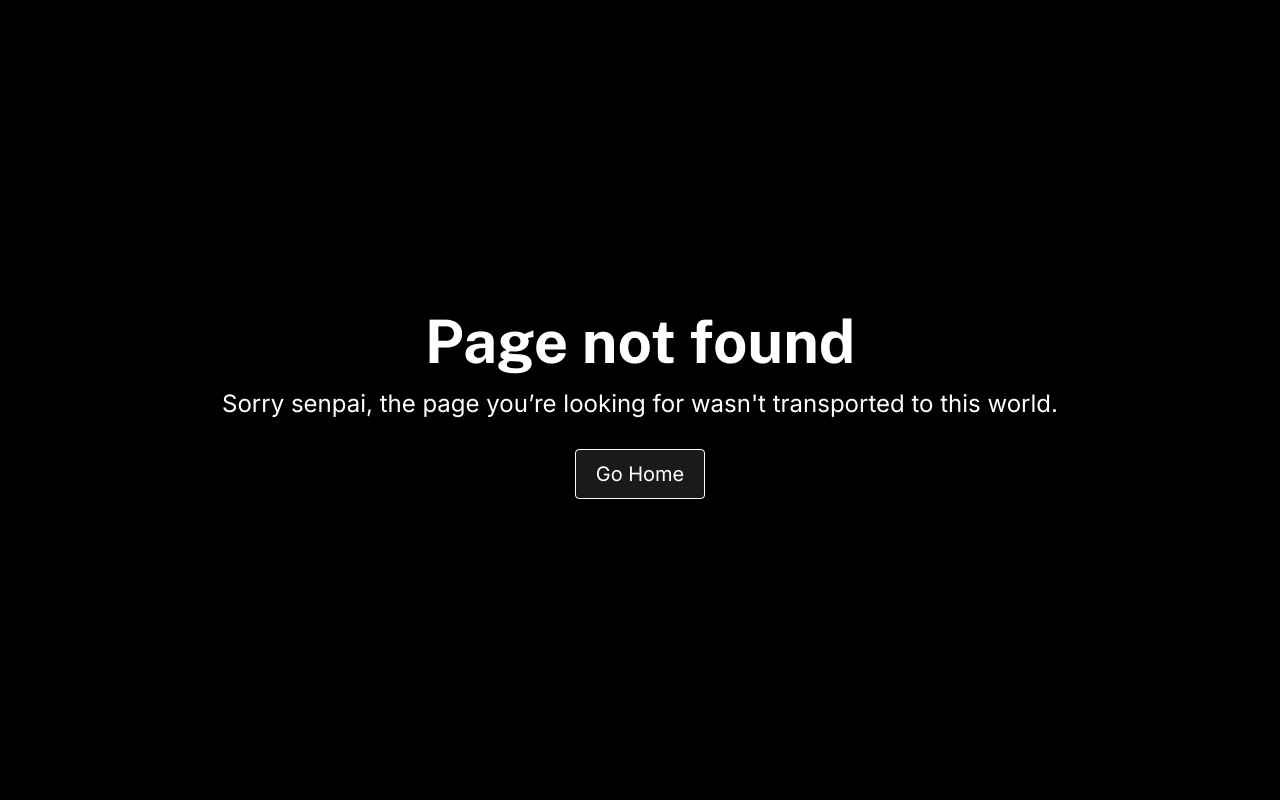
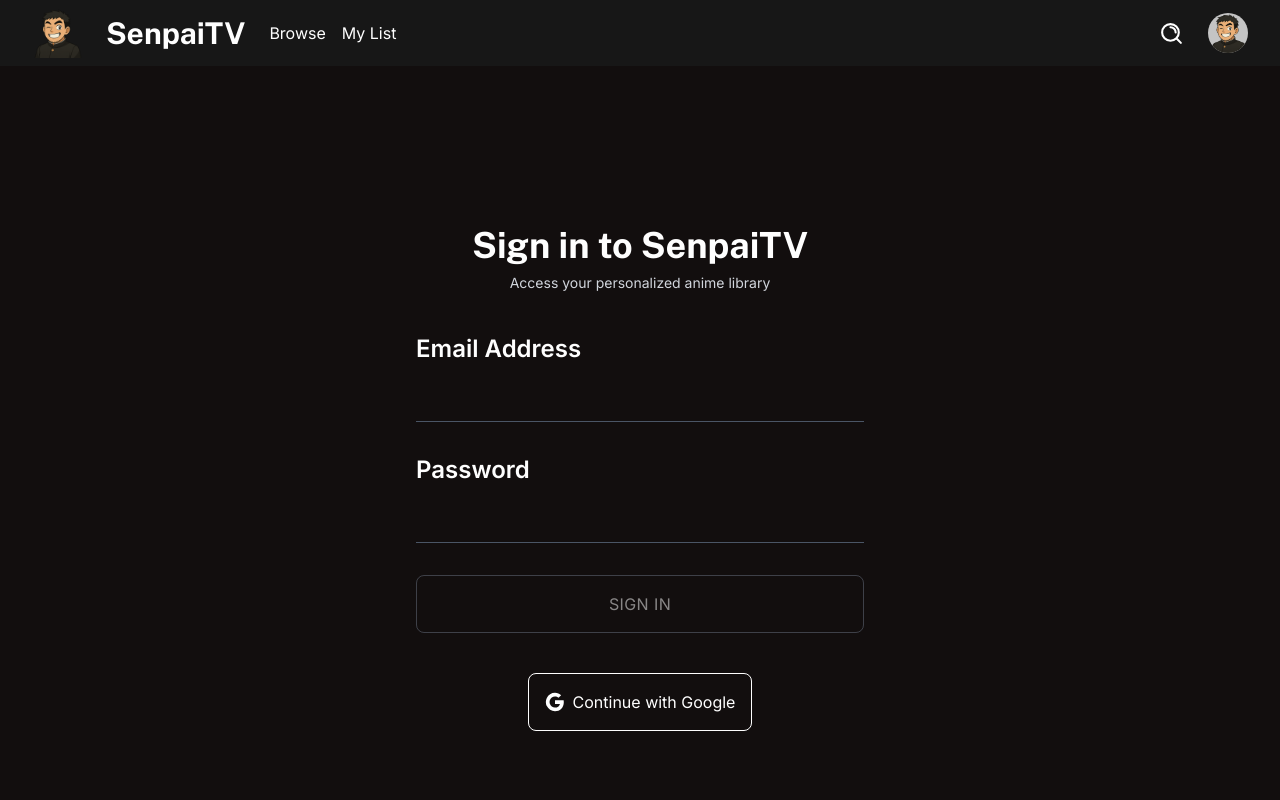
Before and after one commit to Dapper-Dan/senpaiTV, a Next.js app in the folder senpaitv/: page /login in a window 1280 px wide. Before the commit this address had no page. Shown: the top 800 px of the page. Built offline with nearby package versions, Linux system fonts and the light colour scheme; no server answers.

Commit message:
update login options

```diff
--- /dev/null
+++ b/senpaitv/src/app/(main)/login/page.tsx
@@ -0,0 +1,7 @@
+'use client';
+
+import Login from '@/components/auth/Login';
+
+export default function LoginPage() {
+	return <Login />;
+}
--- a/senpaitv/src/components/auth/Login.tsx
+++ b/senpaitv/src/components/auth/Login.tsx
@@ -8,6 +8,10 @@
   const params = useSearchParams();
   const router = useRouter();
   const [showToast, setShowToast] = useState(false);
+  const [email, setEmail] = useState('');
+  const [password, setPassword] = useState('');
+  const [loading, setLoading] = useState(false);
+  const [error, setError] = useState<string | null>(null);
 
   useEffect(() => {
     if (status === 'authenticated') {
@@ -20,18 +24,66 @@
     }
   }, [status, params, router]);
 
+  async function handleCredentialsSignIn(e: React.FormEvent) {
+    e.preventDefault();
+    setError(null);
+    setLoading(true);
+    try {
+      const res = await signIn('credentials', {
+        email,
+        password,
+        redirect: true,
+        callbackUrl: '/',
+      });
+      if (!res) {
+        setLoading(false);
+      }
+    } catch {
+      setError('Sign in failed');
+      setLoading(false);
+    }
+  }
+
   return (
     <div className="min-h-screen flex items-center justify-center">
-      <div className="max-w-md w-full space-y-8">
+      <div className="w-full max-w-md space-y-10">
         <div>
-          <h2 className="mt-6 text-center text-3xl font-extrabold">
+          <h2 className="mt-6 text-center text-4xl font-bold">
             Sign in to SenpaiTV
           </h2>
           <p className="mt-2 text-center text-sm text-gray-300">
             Access your personalized anime library
           </p>
         </div>
-        <div className="mt-8 space-y-6 justify-center flex">
+        <form onSubmit={handleCredentialsSignIn} className="flex flex-col gap-8">
+          <div className="flex flex-col gap-2">
+            <label className="text-2xl font-semibold">Email Address</label>
+            <input
+              type="email"
+              value={email}
+              onChange={(e) => setEmail(e.target.value)}
+              className="w-full bg-transparent border-b border-gray-600 focus:outline-none focus:border-white py-3 text-white placeholder-gray-500"
+            />
+          </div>
+          <div className="flex flex-col gap-2">
+            <label className="text-2xl font-semibold">Password</label>
+            <input
+              type="password"
+              value={password}
+              onChange={(e) => setPassword(e.target.value)}
+              className="w-full bg-transparent border-b border-gray-600 focus:outline-none focus:border-white py-3 text-white placeholder-gray-500"
+            />
+          </div>
+          {error && <div className="text-red-500 text-sm">{error}</div>}
+          <button
+            type="submit"
+            disabled={loading || !email || !password}
+            className="w-full rounded-lg border border-gray-500 px-6 py-4 uppercase tracking-wide disabled:opacity-50 disabled:cursor-not-allowed hover:bg-gray-400/10 hover:shadow-lg hover:shadow-gray-400/20"
+          >
+            {loading ? 'Signing in...' : 'Sign in'}
+          </button>
+        </form>
+        <div className="mt-2 space-y-6 justify-center flex">
           <button
             onClick={() => signIn('google')}
             className="hover:bg-gray-600 flex items-center justify-center p-4 border border-[#fefefe] rounded-lg"
--- a/senpaitv/src/components/header/header.module.css
+++ b/senpaitv/src/components/header/header.module.css
@@ -3,9 +3,13 @@
     top: 65px;
     right: 0;
     background-color: #171717;
-    padding: 24px 32px;
+    padding: 24px 0;
     z-index: 9;
     gap: 24px;
+
+    button, a {
+        padding: 0 32px;
+    }
 }
 
 .logoutIcon {
```
